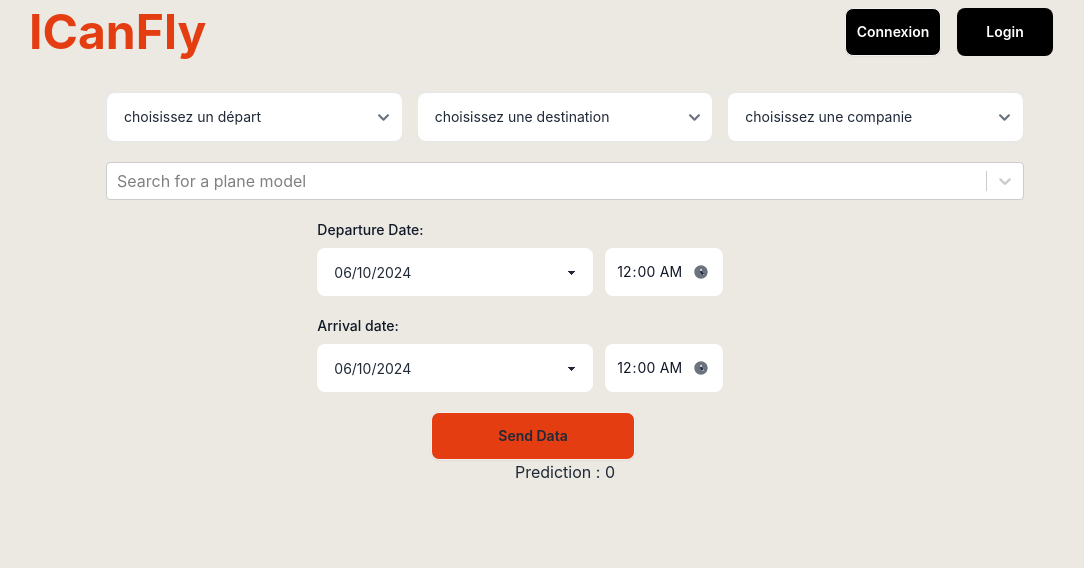
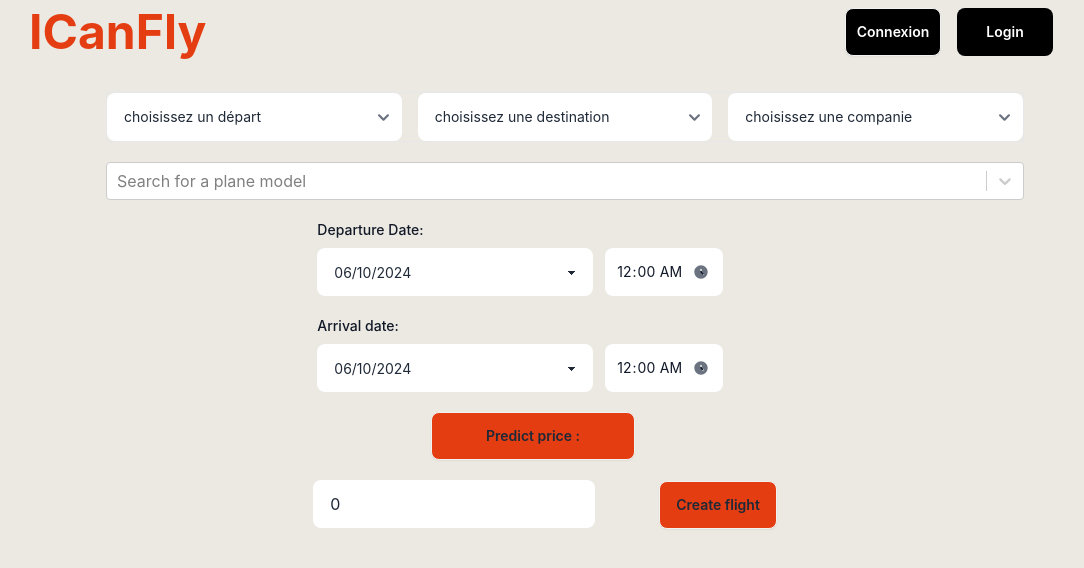
Before and after one commit to ICanFlyEfrei/ICanFlyFrontML, a React (Vite) app: page /search in a window 1280 px wide. Shown: the top 568 px of the page, without its empty margins (75-1159 px from the left). Built offline with nearby package versions, Linux system fonts and the light colour scheme.

Commit message:
creating request for back

```diff
--- a/src/components/FlightCard/fligthCard.tsx
+++ b/src/components/FlightCard/fligthCard.tsx
@@ -5,6 +5,8 @@ interface FlightCardProps {
 }
 
 const FlightCard = ({ flight }:FlightCardProps):JSX.Element => {
+
+
     return (
         <>
             <div className="card w-full flex items-center">
--- a/src/components/SearchBar/SearchBar.tsx
+++ b/src/components/SearchBar/SearchBar.tsx
@@ -13,10 +13,14 @@ interface PlaneOption {
 export const SearchBar = (): JSX.Element => {
 
     const [selectedDeparture, setSelectedDeparture] = useState<string>("");
+    const [selectedDepartureName, setSelectedDepartureName] = useState<string>("");
     const [selectedDestination, setSelectedDestination] = useState<string>("");
+    const [selectedDestinationName, setSelectedDestinationName] = useState<string>("");
     const [selectedCompany, setSelectedCompany] = useState<string>("");
+    const [selectedCompanyName, setSelectedCompanyName] = useState<string>("");
 
     const [selectedModel, setSelectedModel] = useState<string>("");
+    const [selectedModelName, setSelectedModelName] = useState<string>("");
     const [options, setOptions] = useState<PlaneOption[]>([]);
     const [loading, setLoading] = useState<boolean>(false);
     const [inputValue, setInputValue] = useState<string>('');
@@ -26,19 +30,21 @@ export const SearchBar = (): JSX.Element => {
     const [startTime, setStartTime] = useState(new String());
     const [endTime, setEndTime] = useState(new String());
 
-
     const [prediction, setPrediction] = useState<number>(0)
 
     const onChange = (event: React.ChangeEvent<HTMLSelectElement>) => {
         const { name, value } = event.target;
         if (name === "departure") {
             setSelectedDeparture(value);
+            setSelectedDepartureName(name)
             console.log("Selected Departure:", value);
         } else if (name === "destination") {
             setSelectedDestination(value);
+            setSelectedDestinationName
             console.log("Selected Destination:", value);
         } else if (name === "companies"){
             setSelectedCompany(value)
+            setSelectedCompanyName(value)
             console.log("Selected Company:", value);
         }
     };
@@ -57,6 +63,8 @@ export const SearchBar = (): JSX.Element => {
     const handleChange = (selectedOption: PlaneOption | null) => {
         if (selectedOption) {
             setSelectedModel(selectedOption.value);
+            setSelectedModelName(selectedOption.label);
+
         }
     };
 
@@ -93,7 +101,7 @@ export const SearchBar = (): JSX.Element => {
         queryParams.append('segmentsEquipmentDescription', selectedModel.length.toString());
 
         console.log(`query : http://localhost:5000/predict?${queryParams.toString()}`)
-        axios.get(`http://localhost:5000/predict?${queryParams.toString()}`)
+        axios.get(`http://icanfly.cybonix.fr/api/price-model-api/predict?${queryParams.toString()}`)
             .then(response => {
                 console.log('Response:', response.data);
                 setPrediction(response.data.prediction)
@@ -103,6 +111,24 @@ export const SearchBar = (): JSX.Element => {
                 // Handle error here
             });
     };
+
+    const handleSendClick = () => {
+        //implement function here
+        console.log("send data")
+        const departureDateTimeStr = `${startDate.toISOString().split('T')[0]}T${startTime}:00.000Z`;
+        const arrivalDateTimeStr = `${endDate.toISOString().split('T')[0]}T${endTime}:00.000Z`;
+
+        const flightDetail =  {
+            startingAirport: selectedDepartureName,
+            destinationAirport: selectedDepartureName,
+            segmentAirlineName: selectedCompanyName,
+            segmentEquipmentDescription: selectedModel,
+            departureTime: departureDateTimeStr,
+            arrivalTime: arrivalDateTimeStr
+        }
+        console.log(flightDetail)
+        axios.post('http://icanfly.cybonix.fr/api/flight/createFlight', flightDetail)
+    }
 
     return (
         <div className="flex flex-col items-center p-7"  >
@@ -175,9 +201,19 @@ export const SearchBar = (): JSX.Element => {
                 </div>
             </div>
 
-            <button className="btn mr-16 bg-first w-1/6" onClick={handleButtonClick}>Send Data</button>
+            <button className="btn mr-16 mb-5 bg-first w-1/6" onClick={handleButtonClick}>Predict price :</button>
 
-            <p>Prediction : {prediction}</p>
+            <div>
+                <input
+                    className="input mr-16 mb-5"
+                    type="number"
+                    name="prediction"
+                    value={Number(prediction)}
+                    onChange={(e) => setPrediction(Number(e.target.value))}
+                />
+                <button className="btn bg-first mr-10" onClick={handleSendClick}>Create flight</button>
+            </div>
+
         </div>
     )
 }
--- a/src/pages/ClientPage/ClientPage.tsx
+++ b/src/pages/ClientPage/ClientPage.tsx
@@ -1,6 +1,5 @@
 import { useState } from "react";
 import PlaneData from "../../data/companiesDetail.json";
-import { Header } from "../../components/Header/Header";
 import DatePicker from "react-datepicker";
 import { PlaneCard } from "../../model/card.model";
 import  FlightCard from "../../components/FlightCard/fligthCard"
@@ -43,21 +42,18 @@ export const ClientPage = ():JSX.Element => {
     };
 
     const handleButtonClick = () => {
-        const queryParams = new URLSearchParams();
-        queryParams.append('weekday', startDate.getDay().toString());
-        queryParams.append('startingAirport', selectedDeparture);
-        queryParams.append('destinationAirport', selectedDestination);
-
-
-        alert('send to the right endopoint')
-        // console.log(`query : http://localhost:5000/predict?${queryParams.toString()}`)
-        // axios.get(`http://localhost:5000/predict?${queryParams.toString()}`)
-        //     .then(response => {
-        //         console.log('Response:', response.data);
-        //     })
-        //     .catch(error => {
-        //         console.error('Error:', error);
-        //     });
+        const queryBody = {
+            startingAirport: selectedDeparture,
+            destinationAirport: selectedDestination,
+            departureDate: startDate,
+        }
+        axios.get('https://icanfly.cybonix.fr/api/flight/find', {params: queryBody})
+            .then(response => {
+                console.log(response.data)
+            }).catch(error => {
+                console.error(error)
+            }
+        )
     };
 
     return (
--- a/src/pages/Login/LoginPage.tsx
+++ b/src/pages/Login/LoginPage.tsx
@@ -106,7 +106,7 @@ export const LoginPage = () => {
                         <>
                             <div>
                                 <label className="label">
-                                    <span className="text-base label-text text-fifth">Password</span>
+                                    <span className="text-base label-text text-fifth">Firstname</span>
                                 </label>
                                 <input
                                     name="firstname"
@@ -119,7 +119,7 @@ export const LoginPage = () => {
                             </div>
                             <div>
                                 <label className="label">
-                                    <span className="text-base label-text text-fifth">Password</span>
+                                    <span className="text-base label-text text-fifth">Lastname</span>
                                 </label>
                                 <input
                                     name="lastname"
@@ -132,7 +132,7 @@ export const LoginPage = () => {
                             </div>
                             <div>
                                 <label className="label">
-                                    <span className="text-base label-text text-fifth">Password</span>
+                                    <span className="text-base label-text text-fifth">Phone Number</span>
                                 </label>
                                 <input
                                     name="phoneNumber"
```
